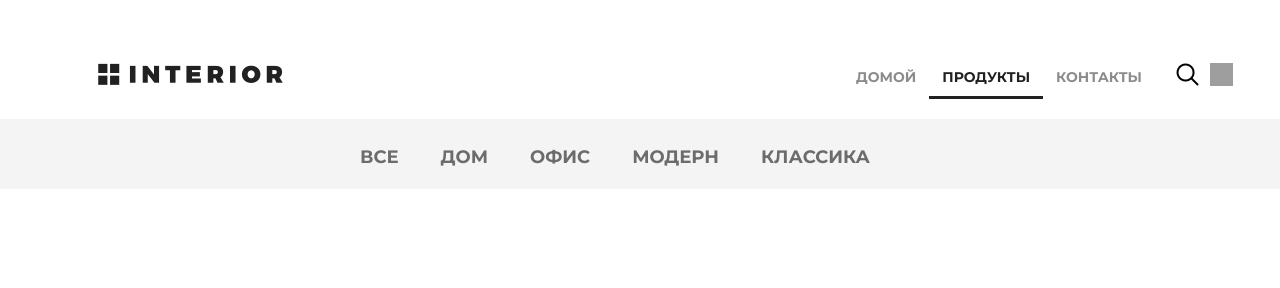
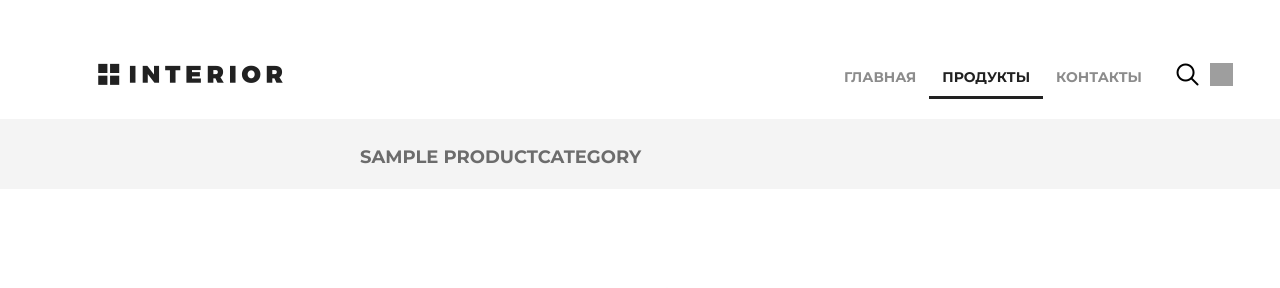
Before and after one commit to LevNic/Django, a Django app: page /products/ in a window 1280 px wide; the page is wider, and only the part inside the window is pictured. Shown: the top 288 px of that part. Run offline with Django 3.2, Linux system fonts and the light colour scheme; tables that the repository leaves empty hold one stand-in row (values such as "Sample post"); grey boxes are pictures that could not be loaded.

Commit message:
Task 3 2 version

```diff
--- a/Geekshop/geekshop/urls.py
+++ b/Geekshop/geekshop/urls.py
@@ -15,18 +15,13 @@ Including another URLconf
 """
 from django.contrib import admin
 from django.conf import settings
-from django.urls import path
+from django.urls import path, include
 from django.conf.urls.static import static
 import mainapp.views as mainapp
 
 urlpatterns = [
     path('', mainapp.main, name='main'),
-    path('products/', mainapp.products, name='products'),
-    path('products/all', mainapp.products, name='products_all'),
-    path('products/home', mainapp.products, name='products_home'),
-    path('products/office', mainapp.products, name='products_office'),
-    path('products/modern', mainapp.products, name='products_modern'),
-    path('products/classic', mainapp.products, name='products_classic'),
+    path('products/', include(('mainapp.urls', 'mainapp'), namespace='products')),
     path('contact/', mainapp.contacts, name='contact'),
     path('admin/', admin.site.urls),
 ]
--- a/Geekshop/mainapp/models.py
+++ b/Geekshop/mainapp/models.py
@@ -9,7 +9,7 @@ class ProductCategory(models.Model):
 
     class Meta:
         verbose_name = 'катгория'
-        verbose_name_plural = 'катгории'
+        verbose_name_plural = 'категории'
 
     def __str__(self):
         return self.name
--- a/Geekshop/mainapp/templates/mainapp/includes/inc_categories_menu.html
+++ b/Geekshop/mainapp/templates/mainapp/includes/inc_categories_menu.html
@@ -1,9 +1,8 @@
 <ul class="links-menu">
-    {% for item in links_menu %}
+    {% for link  in links_menu %}
     <li>
-        <a href="{% url item.href %}" {% if request.resolver_match.url_name == item.href %} class="active" {% endif %}>
-            {{ item.name }}
-        </a>
+        <a href="{% url 'products:category' link.pk %}" {% if request.resolver_match.kwargs.category_pk == link.pk %}
+            class="active" {% endif %}>{{ link.name }}</a>
     </li>
     {% endfor %}
 </ul>
--- a/Geekshop/mainapp/templates/mainapp/includes/inc_main_menu.html
+++ b/Geekshop/mainapp/templates/mainapp/includes/inc_main_menu.html
@@ -1,11 +1,17 @@
 <ul class="menu">
-    <li><a href="{% url 'main' %}" {% if request.resolver_match.url_name == 'main' %} class="active"
-            {% endif %}>домой</a>
-    </li>
-    <li><a href="{% url 'products' %}" {% if request.resolver_match.url_name == 'products' %} class="active"
-            {% endif %}>продукты</a></li>
-    <li><a href="{% url 'contact' %}" {% if request.resolver_match.url_name == 'contact' %} class="active"
-            {% endif %}>контакты</a></li>
+        <li>
+                <a href="{% url 'main' %}" {% if request.resolver_match.url_name == 'main' %} class="active"
+                        {% endif %}>главная</a>
+        </li>
+        <li>
+                <a href="{% url 'products:index' %}" {% if request.resolver_match.namespace == 'products' %}
+                        class="active" {% endif %}>продукты</a>
+        </li>
+        <li>
+
+                <a href="{% url 'contact' %}" {% if request.resolver_match.url_name == 'contact' %} class="active"
+                        {% endif %}>контакты</a>
+        </li>
 </ul>
 <a href="#" class="search"></a>
 <a href="#" class="basket"></a>
--- /dev/null
+++ b/Geekshop/mainapp/urls.py
@@ -0,0 +1,12 @@
+# from django.contrib import admin
+# from django.conf import settings
+from django.urls import path
+
+import mainapp.views as mainapp
+
+app_nama = 'mainapp'
+
+urlpatterns = [
+    path('', mainapp.products, name='index'),
+    path('<category_pk>/', mainapp.products, name='category'),
+]
--- a/Geekshop/mainapp/views.py
+++ b/Geekshop/mainapp/views.py
@@ -5,33 +5,29 @@ from datetime import datetime
 
 from django.shortcuts import render
 from geekshop.settings import BASE_DIR
-from mainapp.models import Product
+from mainapp.models import Product, ProductCategory
 
 # Create your views here.
-links_menu = [
-    {'href': 'products_all', 'name': 'все'},
-    {'href': 'products_home', 'name': 'дом'},
-    {'href': 'products_office', 'name': 'офис'},
-    {'href': 'products_modern', 'name': 'модерн'},
-    {'href': 'products_classic', 'name': 'классика'},
-]
 
 
 def main(request):
+    ''' Главная страница '''
     title = 'главная'
 
-    products = Product.objects.all()
+    products_list = Product.objects.all()[:3]
 
     content = {
         'title': title,
-        'products': products
+        'products': products_list
     }
 
     return render(request, 'mainapp/index.html', content)
 
 
-def products(request):
-
+def products(request, category_pk=None):
+    '''Страница продукты'''
+    print(category_pk)
+    links_menu = ProductCategory.objects.all()
     content = {
         'links_menu': links_menu
     }
@@ -39,6 +35,7 @@ def products(request):
 
 
 def contacts(request):
+    '''Страница контакты'''
     title = 'о нас'
     visit_date = datetime.now()
     location = None
```
Also changed, not shown: Geekshop/mainapp/templates/mainapp/index.html (+9 -5 lines), Geekshop/mainapp/migrations/0003_auto_20200926_0841.py (added), Geekshop/mainapp/migrations/0004_auto_20200926_1048.py (added), Geekshop/media/products_images/product-2.jpg (added), Geekshop/media/products_images/product-21.jpg (added), Geekshop/media/products_images/product-4.jpg (added).
